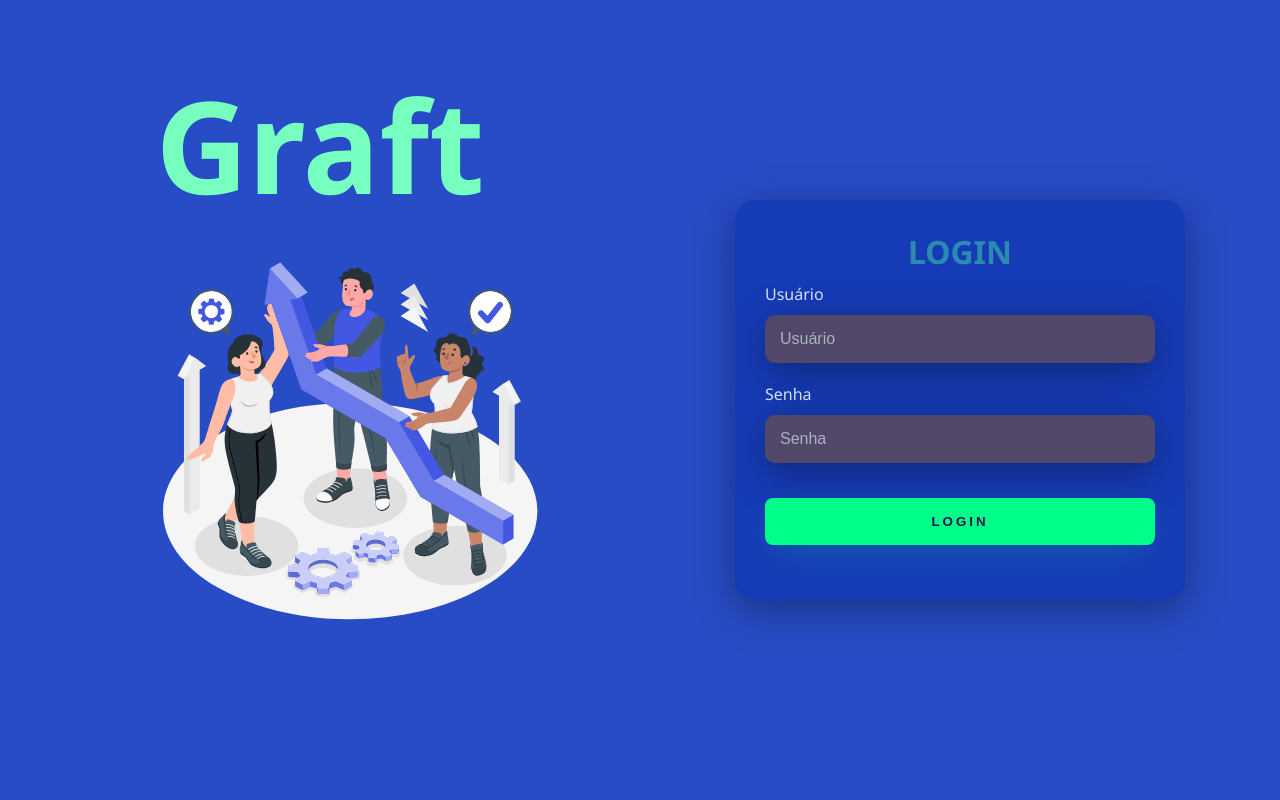
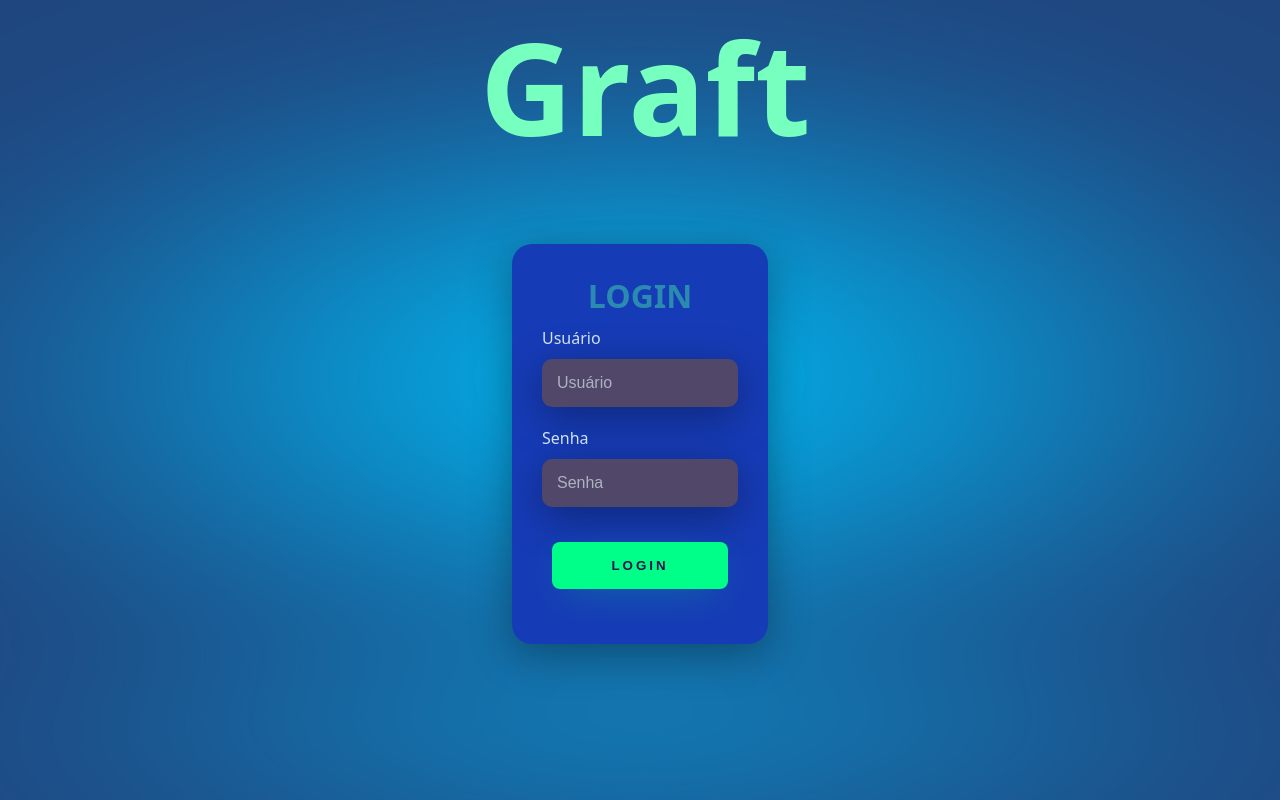
Before and after one commit to andrevinicus/Projeto-IoT-DHT11, a Flask app: page / in a window 1280 px wide. Run offline with Flask 3, Linux system fonts and the light colour scheme.

Commit message:
Version 1.3

```diff
--- a/src/static/css/styles_login.css
+++ b/src/static/css/styles_login.css
@@ -1,7 +1,10 @@
-@import url('https://fonts.googleapis.com/css2?family=Noto+Sans:wght@400;700&display=swap');
+body, html {
+    margin: 0;
+    padding: 0;
+    height: 100%;
+}
 
 body {
-    margin: 0;
     font-family: 'Noto Sans', sans-serif;
 }
 
@@ -12,8 +15,10 @@ body * {
 .main-login {
     width: 100vw;
     height: 100vh;
-    background: #274cc5;
+    background: url('/static/img/fundo.jpg') center center no-repeat;
+    background-size: cover;
     display: flex;
+    flex-direction: column;
     justify-content: center;
     align-items: center;
 }
@@ -21,51 +26,55 @@ body * {
 .left-login {
     position: relative;
     width: 50vw;
-    height: 100vh;
+    height: 45vh;
     display: flex;
     justify-content: center;
     align-items: center;
-    overflow: hidden; /* Evita rolagem interna nos elementos */
+    overflow: hidden;
 }
 
 .left-login-image {
     position: absolute;
-    max-width: 60%; /* Torna a imagem responsiva */
-    top: 30%;
+    max-width: 100%;
+    top: 35%;
     left: 25%;
 }
 
 .left-login-content {
     position: absolute;
     color: #77ffc0;
-    top: 18%;
-    left: 50%;
-    transform: translate(-50%, -50%);
-    z-index: 1; /* Coloca o conteúdo sobre a imagem */
+    top: -35%;
+    left: 25%;
     font-size: 5vw;
+    text-align: center;
 }
 
 .left-login > h1 {
     font-size: 3vw;
-    color: #77ffc0;
+    color: #00ffea;
     text-align: center;
+    margin: 0;
 }
 
 .right-login {
-    width: 50vw;
+    width: 100%;
     height: 100vh;
     display: flex;
-    justify-content: center;
+    justify-content: relative;
     align-items: center;
+    position: relative;
+    top: -10%;
+    left: 0%;
 }
 
 .card-login {
-    width: 100%;
-    max-width: 450px; /* Largura máxima ajustada conforme necessário */
-    margin: 50px auto; /* Ajuste as margens vertical e horizontal conforme necessário */
+    width: 20%;
+    max-width: 600px;
+    margin: 0 auto;
     display: flex;
     flex-direction: column;
     align-items: center;
+    justify-content: center;
     padding: 30px;
     background: #163bb6;
     border-radius: 20px;
@@ -111,13 +120,13 @@ body * {
 }
 
 .btn-login {
-    width: 100%; /* Ajustado para 100% da largura do contêiner .card-login */
-    padding: 16px 0; /* Ajustado para garantir que o texto esteja centralizado verticalmente */
-    margin: 25px;
+    width: 90%;
+    padding: 16px 0;
+    margin: 25px 0;
     border: none;
     border-radius: 8px;
     outline: none;
-    text-align: center; /* Adicionado para garantir que o texto esteja centralizado horizontalmente */
+    text-align: center;
     text-transform: uppercase;
     font-weight: 800;
     letter-spacing: 3px;
@@ -150,7 +159,7 @@ body * {
     }
     .left-login-image {
         width: 50vw;
-        max-height: 50vh; /* Ajuste a altura máxima conforme necessário */
+        max-height: 50vh;
     }
     .card-login {
         width: 90%;
--- a/src/templates/login.html
+++ b/src/templates/login.html
@@ -12,7 +12,6 @@
             <div class="left-login-content">
                 <h1>Graft</h1>
             </div>
-            <img src="{{ url_for('static', filename='img/animaçao-login.svg') }}" class="left-login-image" alt="grafico">
         </div>
         <div class="right-login">
             <div class="card-login">
```
Also changed, not shown: src/static/img/fundo.jpg (added).
